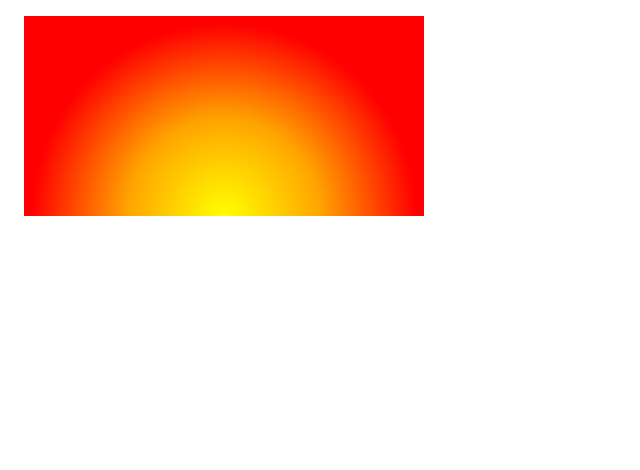
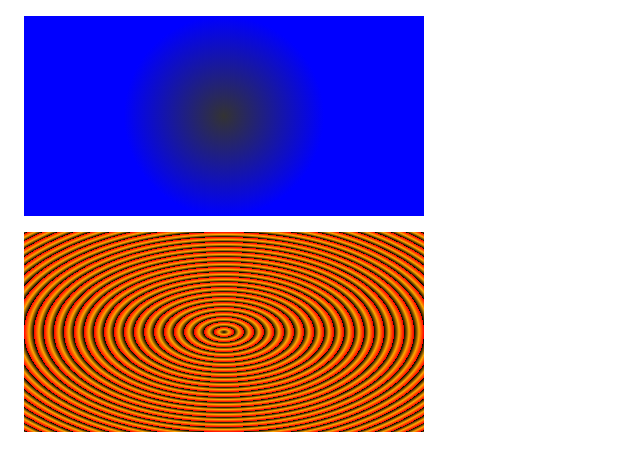
Before and after one commit to DmitryVoskoboynikov/html5_css3, a plain HTML site: page ch6/example_06-04/index.html in a window 1280 px wide. Shown: the whole page, without its empty margins (0-640 px from the left). Drawn offline with Linux system fonts and the light colour scheme.

Commit message:
simple commit

```diff
--- a/ch6/example_06-04/index.html
+++ b/ch6/example_06-04/index.html
@@ -10,5 +10,6 @@
     </head>
     <body>
         <div class="radial-gradient"></div>
+        <div class="repeating-radial-gradient"></div>
     </body>
 </html>
--- a/ch6/example_06-04/styles.css
+++ b/ch6/example_06-04/styles.css
@@ -2,5 +2,13 @@
     margin: 1rem;
     width: 400px;
     height: 200px;
-    background: radial-gradient(12rem circle at bottom, yellow, orange, red);
+    /*background: radial-gradient(12rem circle at bottom, yellow, orange, red);*/
+    background: radial-gradient(closest-side circle at center, #333, blue);
 }
+
+.repeating-radial-gradient {
+    margin: 1rem;
+    width: 400px;
+    height: 200px;
+    background: repeating-radial-gradient(black 0px, orange 5px, red 10px);
+}
```
